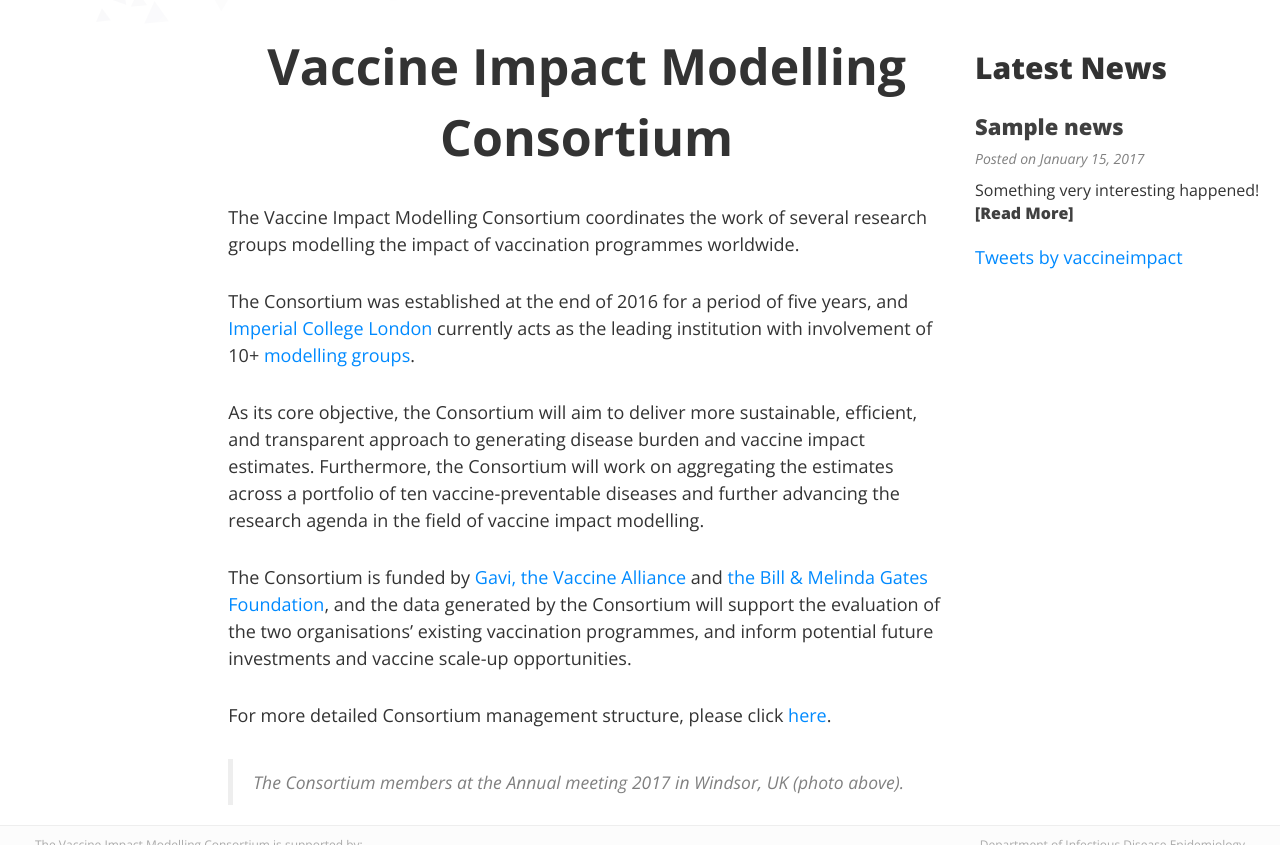
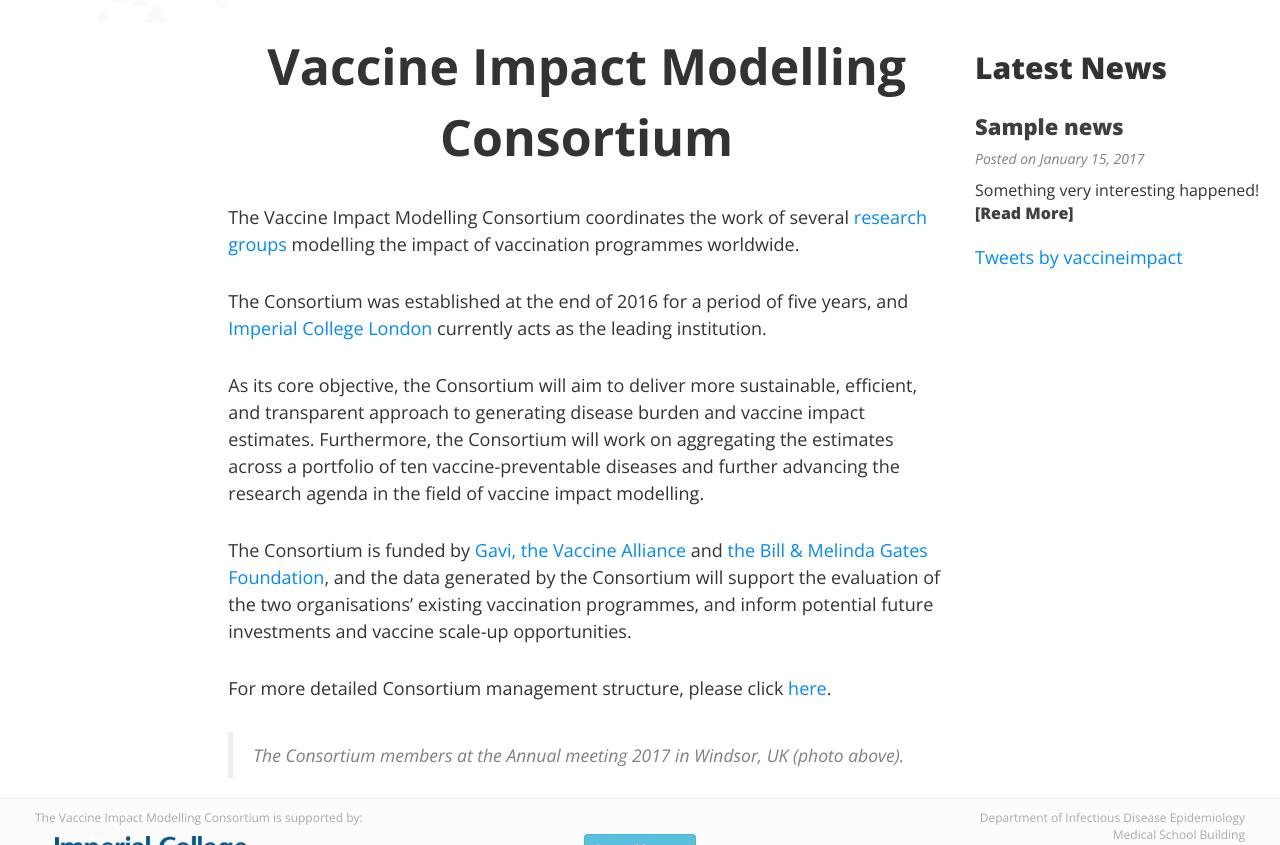
Before and after one commit to vimchub/vaccineimpact, a Jekyll site: the page built from aboutus.md, in a window 1280 px wide and 900 px high, scrolled down 588 px, cut to the strip 55-900 px from the top of the window. Built offline with Jekyll 4.4.1, drawn with Linux system fonts in a browser that asks for light colours; nearby versions of some CDN libraries; comment, search, counter and statistics services are not loaded.

Commit message:
Update aboutus.md

```diff
--- a/aboutus.md
+++ b/aboutus.md
@@ -5,9 +5,9 @@
 
 <div style="font-size:50px; text-align:center; font-weight:bold">Vaccine Impact Modelling Consortium</div>
 
-The Vaccine Impact Modelling Consortium coordinates the work of several research groups modelling the impact of vaccination programmes worldwide.
+The Vaccine Impact Modelling Consortium coordinates the work of several [research groups](/modellers) modelling the impact of vaccination programmes worldwide.
 
-The Consortium was established at the end of 2016 for a period of five years, and [Imperial College London](http://www.imperial.ac.uk/) currently acts as the leading institution with involvement of 10+ [modelling groups](/modellers).
+The Consortium was established at the end of 2016 for a period of five years, and [Imperial College London](http://www.imperial.ac.uk/) currently acts as the leading institution.
 
 As its core objective, the Consortium will aim to deliver more sustainable, efficient, and transparent approach to generating disease burden and vaccine impact estimates. Furthermore, the Consortium will work on aggregating the estimates across a portfolio of ten vaccine-preventable diseases and further advancing the research agenda in the field of vaccine impact modelling.
 
```
